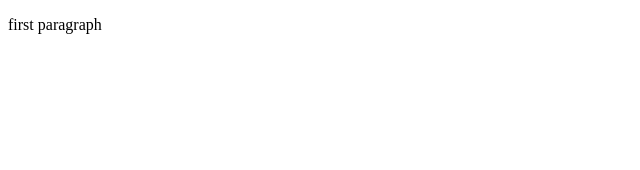
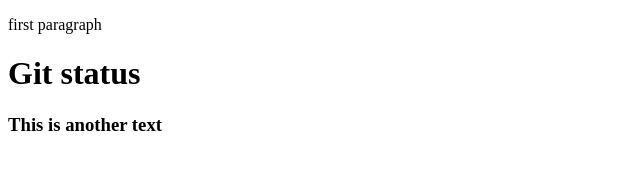
Before and after one commit to acchmedha/git-testing, a plain HTML site: page index.html in a window 1280 px wide. Shown: the whole page, without its empty margins (0-640 px from the left). Drawn offline with Linux system fonts and the light colour scheme.

```diff
--- a/index.html
+++ b/index.html
@@ -8,5 +8,7 @@
 </head>
 <body>
   <p>first paragraph</p>
+    <h1>Git status</h1>
+    <h3>This is another text</h3>
 </body>
 </html>
```
